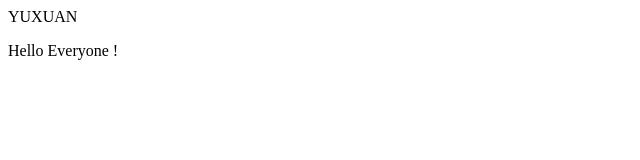
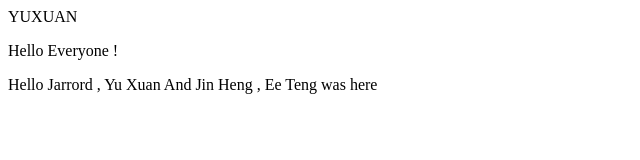
Before and after one commit to xuan8195/BBCS-MAR_6, a plain HTML site: page TEST.html in a window 1280 px wide. Shown: the whole page, without its empty margins (0-640 px from the left). Drawn offline with Linux system fonts and the light colour scheme.

Commit message:
names change

```diff
--- a/TEST.html
+++ b/TEST.html
@@ -8,6 +8,7 @@
 <body>
 YUXUAN
 <p>Hello Everyone !</p>
+<p>Hello Jarrord , Yu Xuan And Jin Heng , Ee Teng was here</p>
 
 </body>
 </html>
```
